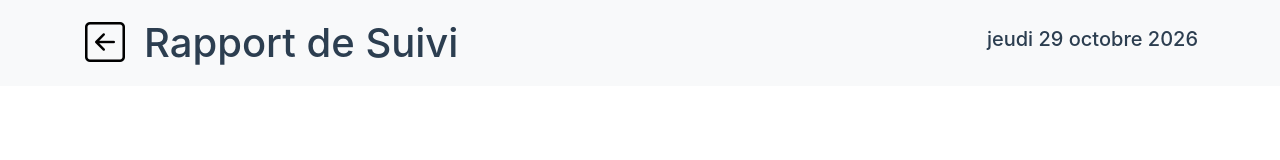
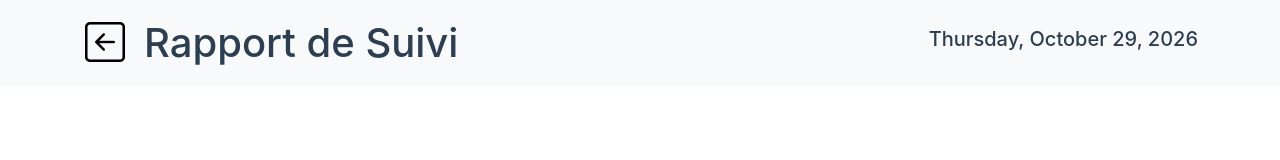
Before and after one commit to 24eme/OpenCarto, a Vue app: page /1/poste/rapport in a window 1280 px wide. Shown: the top 160 px of the page. Built offline with nearby package versions, Linux system fonts and the light colour scheme.

Commit message:
date suivi infestation en fonction du langage navigateur

```diff
--- a/src/views/SuiviInfestationView.vue
+++ b/src/views/SuiviInfestationView.vue
@@ -17,6 +17,7 @@ const backgroundSizeStyle = computed(() => {
   return `${pourcentage}% 100%`;
 });
 
+const locale = globalThis.navigator.language
 const options = { weekday: 'long', year: 'numeric', month: 'long', day: 'numeric' };
 
 </script>
@@ -44,7 +45,7 @@ const options = { weekday: 'long', year: 'numeric', month: 'long', day: 'numeric
               <div class="col-auto flex-grow-1">
                   <h1 class="m-0">Rapport de Suivi</h1>
               </div>
-              <h5 class="h5-date">{{ new Date().toLocaleString("fr-FR", options) }}</h5>
+              <h5 class="h5-date">{{ new Date().toLocaleString(locale, options) }}</h5>
           </div>
       </nav>
 
```
